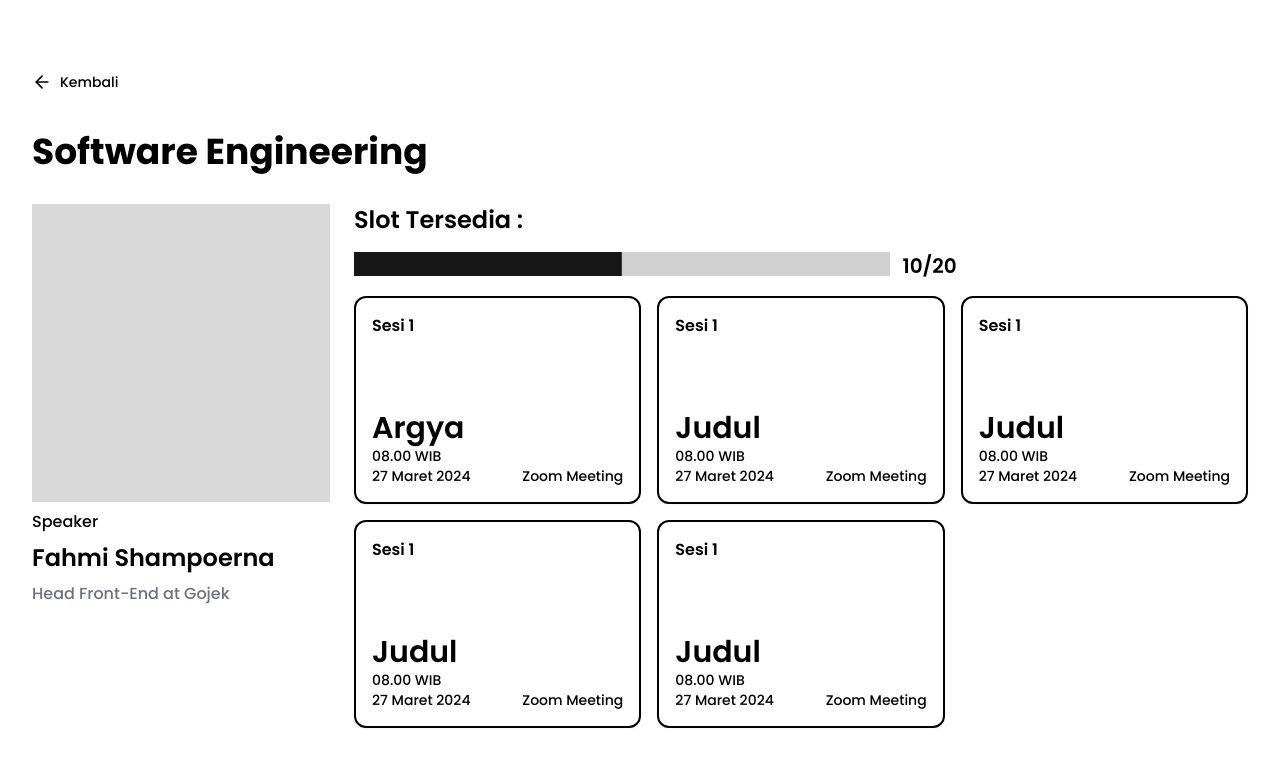
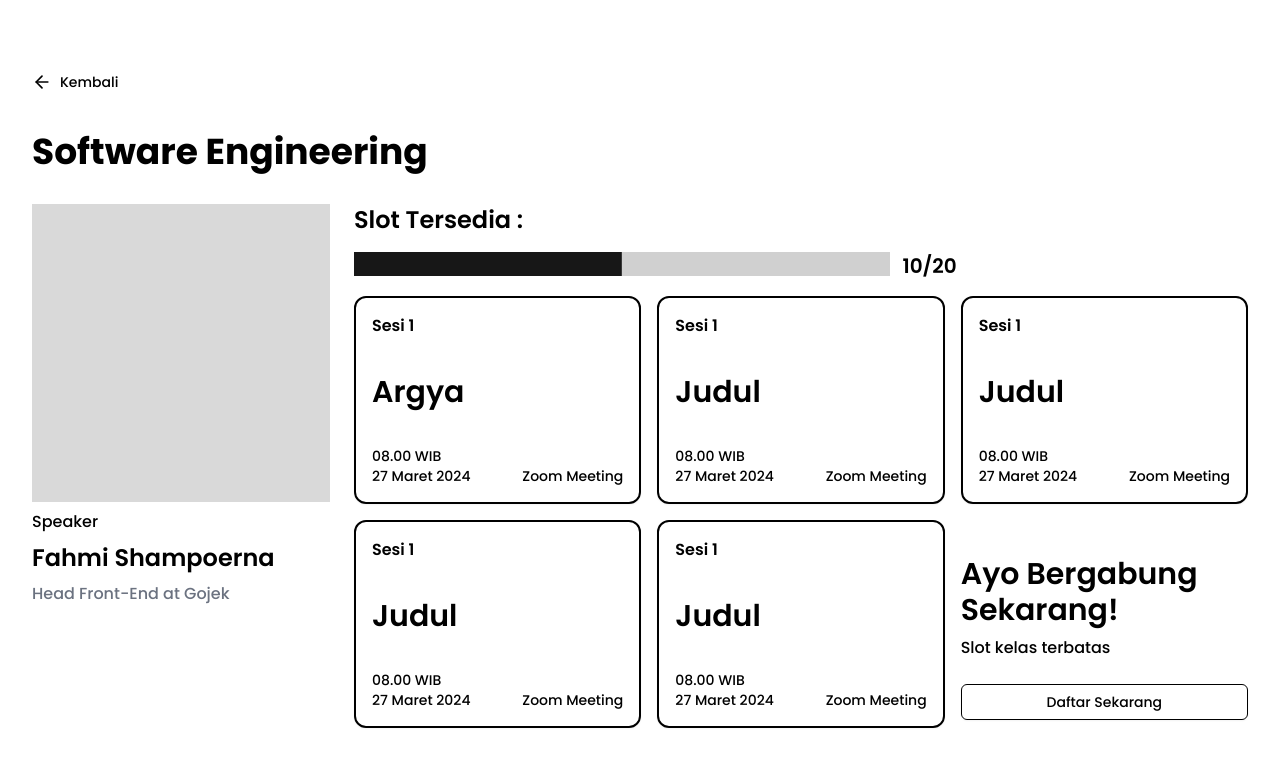
Before and after one commit to vityasyyy/olc_2024_dev, a Next.js app in the folder frontend/: page /detail in a window 1280 px wide. Shown: the top 766 px of the page. Built offline with nearby package versions, Linux system fonts and the light colour scheme.

Commit message:
feat(detail): join card

```diff
--- a/frontend/app/detail/page.jsx
+++ b/frontend/app/detail/page.jsx
@@ -5,6 +5,8 @@ import Image from "next/image";
 import BackButton from "@/components/global/BackButton";
 import { Progress } from "@/components/ui/progress";
 import ContainerLarge from "@/components/global/ContainerLarge";
+import { Button } from "@/components/ui/button";
+import Link from "next/link";
 
 const Detail = () => {
   let enrolled = 10;
@@ -59,6 +61,7 @@ const Detail = () => {
               <Card />
               <Card />
               <Card />
+              <JoinCard />
             </div>
           </div>
         </div>
@@ -77,8 +80,6 @@ const Card = ({
   return (
     <div className="flex h-52 w-full flex-col justify-between rounded-xl border-[2px] border-black p-4 shadow-sm">
       <p className="text-base font-semibold">Sesi {sesi}</p>
-
-      <div>
       <p className="text-3xl font-semibold">{judul}</p>
       <div className="flex justify-between text-sm font-medium">
         <div>
@@ -90,6 +91,20 @@ const Card = ({
         </div>
         </div>
       </div>
+  );
+};
+
+const JoinCard = ({
+    judul = "Ayo Bergabung Sekarang!",
+    desc = "Slot kelas terbatas"
+  }) => {
+    return (
+    <div className="flex flex-col gap-2 mt-9">
+        <p className="text-3xl font-semibold">{judul}</p>
+        <p className="text-base font-medium">{desc}</p>
+        <Button className="w-full border-black mt-4" variant="outline" asChild>
+            <Link href="/auth/register">Daftar Sekarang</Link>
+        </Button>
     </div>
     );
   };
```
Lines whose indentation alone changed are shown as unchanged.
